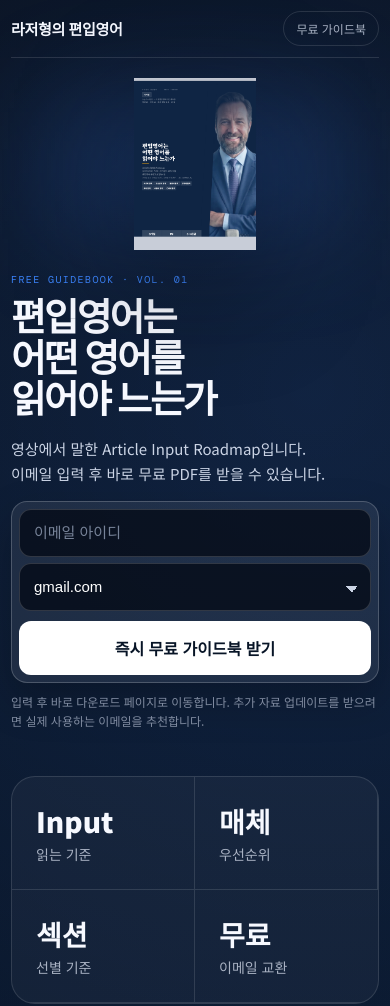
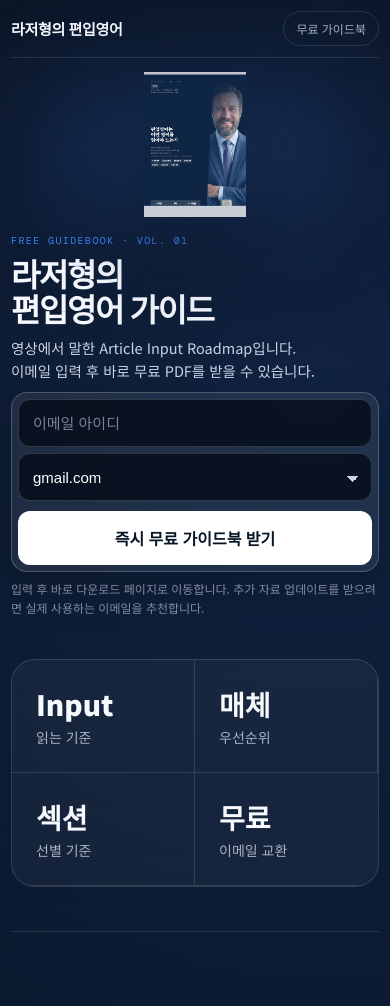
Before and after one commit to securemj0411-maker/roger_bro, a website: page MVP landingpage/index.html in a window 390 px wide. Shown: the top 1006 px of the page. Drawn offline with nearby package versions, Linux system fonts and the light colour scheme.

Commit message:
Shorten mobile landing headline

```diff
--- a/MVP landingpage/index.html
+++ b/MVP landingpage/index.html
@@ -17,7 +17,7 @@
     <section class="hero">
       <div class="hero-copy">
         <p class="eyebrow">FREE GUIDEBOOK · VOL. 01</p>
-        <h1>편입영어는<br />어떤 영어를<br />읽어야 느는가</h1>
+        <h1>라저형의<br />편입영어 가이드</h1>
         <p class="sub">
           영상에서 말한 Article Input Roadmap입니다.<br />
           이메일 입력 후 바로 무료 PDF를 받을 수 있습니다.
--- a/MVP landingpage/style.css
+++ b/MVP landingpage/style.css
@@ -439,18 +439,14 @@ h3{font-size:20px;margin-bottom:10px}
   .hero{
     grid-template-columns:1fr;
     min-height:auto;
-    padding:28px 0 34px;
-    gap:24px;
+    padding:22px 0 30px;
+    gap:18px;
     align-items:start;
   }
   .hero-art{order:-1;text-align:center}
   .hero-copy{display:flex;flex-direction:column}
   .hero-copy .eyebrow{margin-bottom:12px}
-  h1{
-    font-size:clamp(38px,11vw,54px);
-    line-height:1.08;
-    margin-bottom:16px;
-  }
+  h1{font-size:clamp(34px,10vw,48px);line-height:1.08;margin-bottom:12px}
   .sub{
     font-size:16px;
     line-height:1.65;
@@ -458,9 +454,9 @@ h3{font-size:20px;margin-bottom:10px}
   }
   .lead-form{
     border-radius:16px;
-    padding:7px;
+    padding:6px;
   }
-  .hero-art img{max-height:230px;width:min(62vw,240px)}
+  .hero-art img{max-height:205px;width:min(56vw,220px)}
   .hero-art::before{inset:18% 12%;filter:blur(56px)}
   .proof-strip{grid-template-columns:1fr 1fr;margin-bottom:44px}
   .proof-strip div{border-bottom:1px solid var(--line)}
@@ -476,10 +472,10 @@ h3{font-size:20px;margin-bottom:10px}
   .page{width:min(100% - 22px,1120px)}
   .brand{font-size:15px}
   .nav-link{font-size:12px}
-  .hero{padding-top:20px;gap:18px}
+  .hero{padding-top:14px;gap:12px}
   .eyebrow{font-size:10px;letter-spacing:.14em}
-  h1{font-size:38px;letter-spacing:-.055em}
-  .sub{font-size:15px;margin-bottom:14px}
+  h1{font-size:32px;letter-spacing:-.045em;margin-bottom:9px}
+  .sub{font-size:14.5px;line-height:1.55;margin-bottom:10px}
   .email-builder{
     grid-template-columns:1fr;
   }
@@ -501,12 +497,14 @@ h3{font-size:20px;margin-bottom:10px}
   .lead-form button{
     min-height:50px;
     font-size:16px;
+    padding-left:12px;
+    padding-right:12px;
   }
   .micro{
     font-size:12px;
-    margin-top:9px;
+    margin-top:7px;
   }
-  .hero-art img{max-height:172px;width:min(56vw,190px)}
+  .hero-art img{max-height:145px;width:min(50vw,168px)}
   .panel-actions{
     justify-content:flex-start;
   }
```
